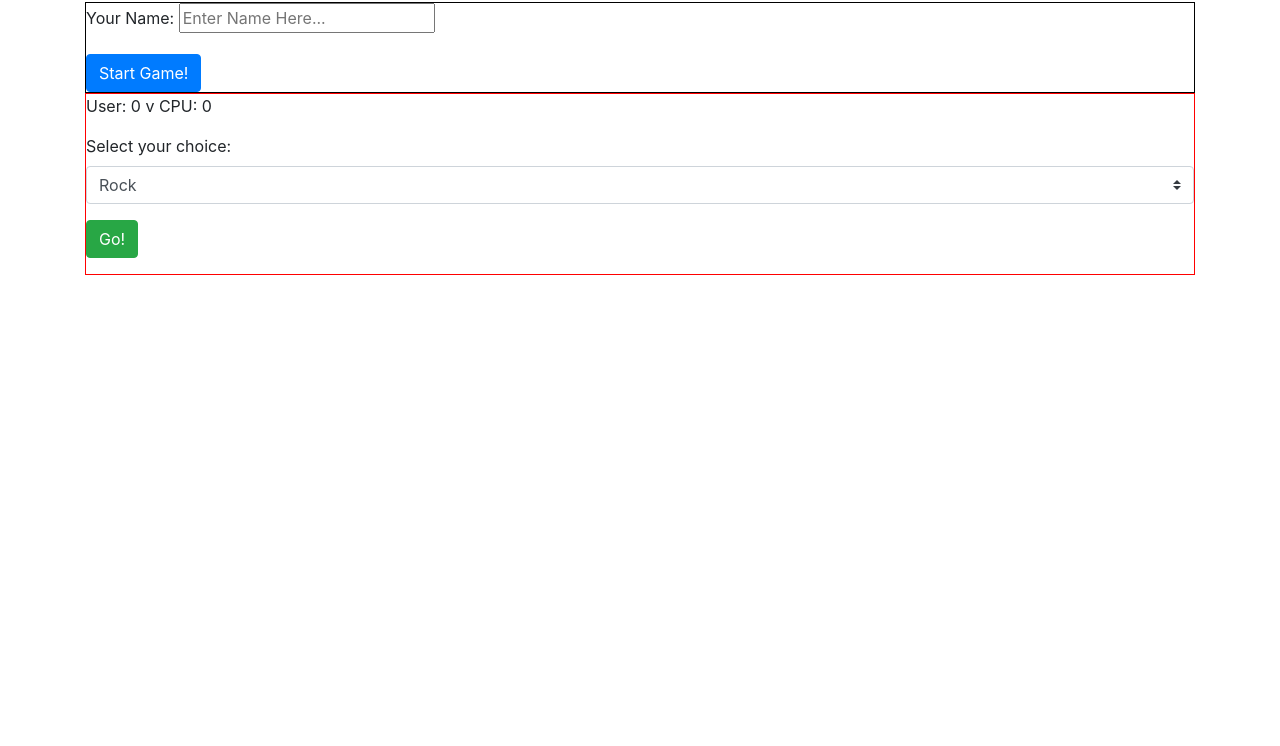
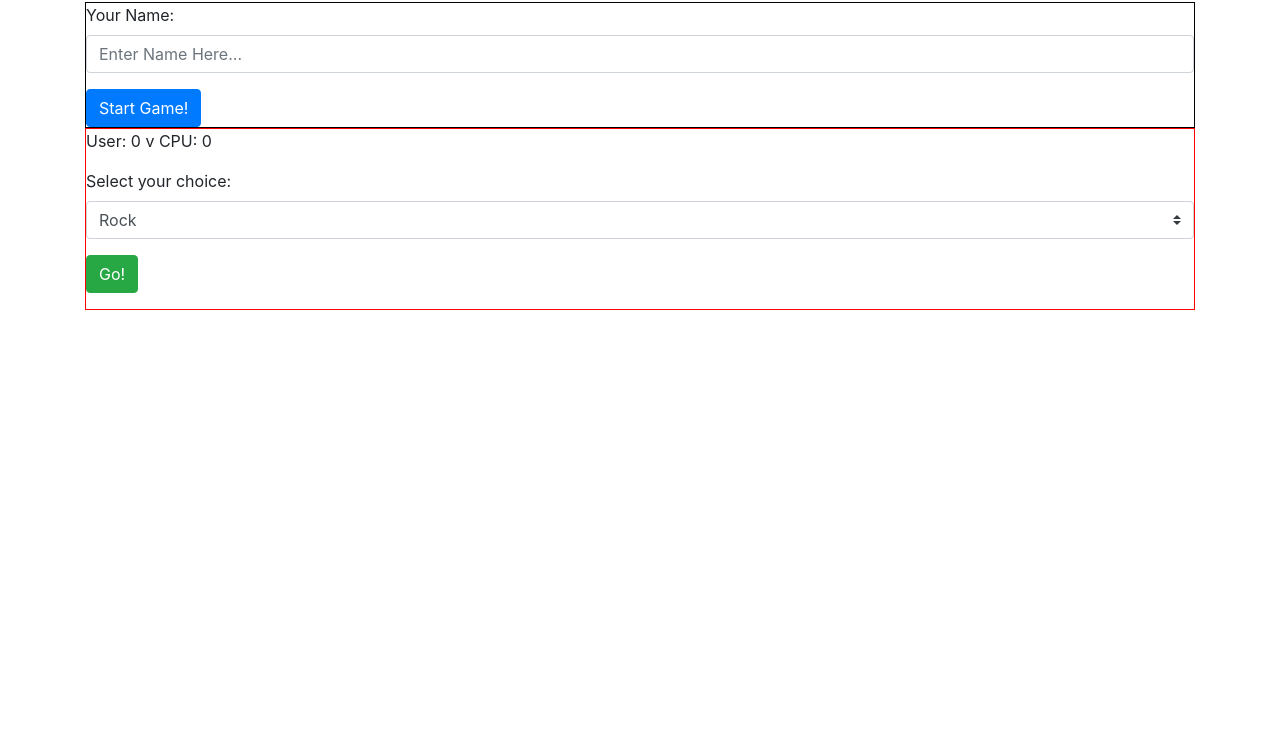
Before and after one commit to goel1987/rockpaperscissors, a website: page index.html in a window 1280 px wide. Shown: the part 54-800 px from the top of the page. Drawn offline with Linux system fonts and the light colour scheme.

Commit message:
Added bootstrap class form-control to <input>

```diff
--- a/index.html
+++ b/index.html
@@ -21,7 +21,7 @@
             <form id="name-form">
                 <div class="form-group">
                     <label for="username"> Your Name: </label>
-                    <input id="username" name="username" placeholder="Enter Name Here..."> </input>
+                    <input id="username" name="username" placeholder="Enter Name Here..." class="form-control"> </input>
                 </div>
                 <button id="start-game-button" class="btn btn-primary"> Start Game! </button>
             </form>
```
